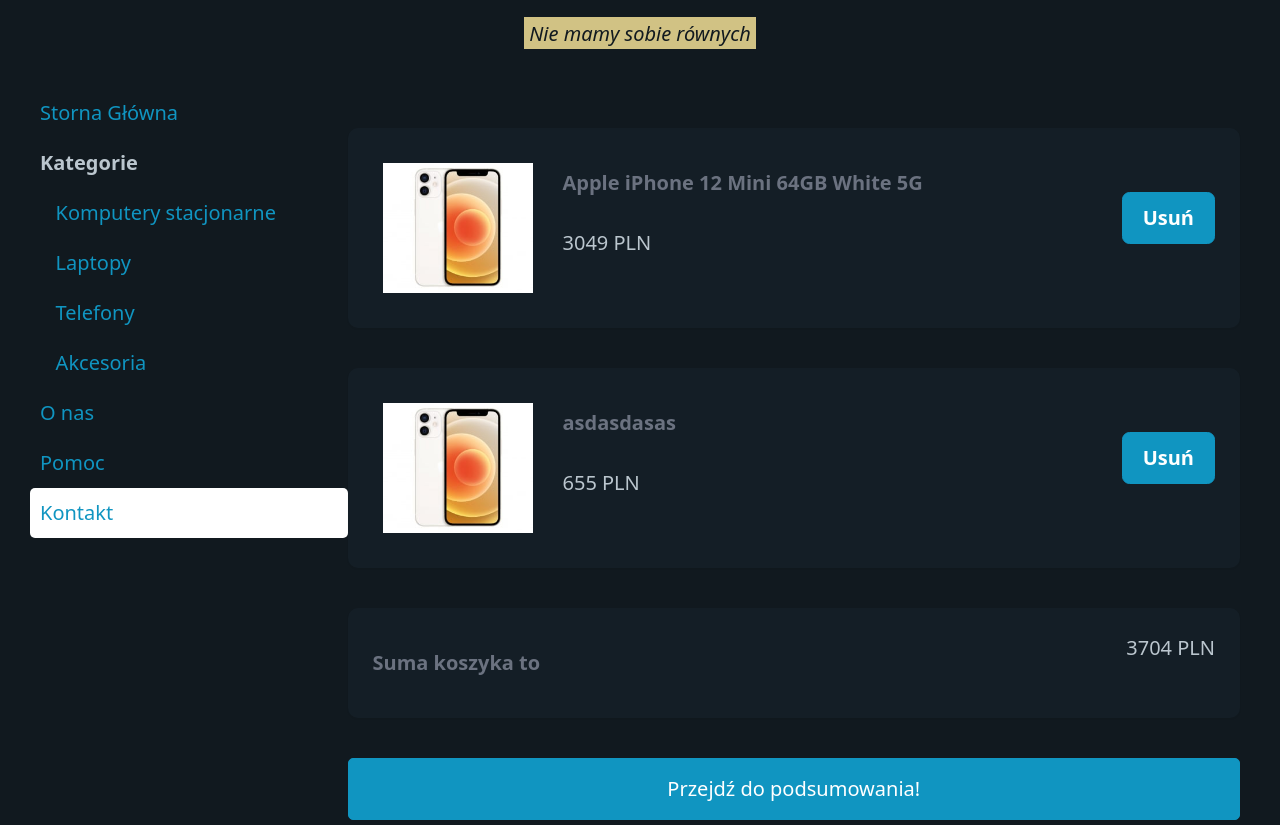
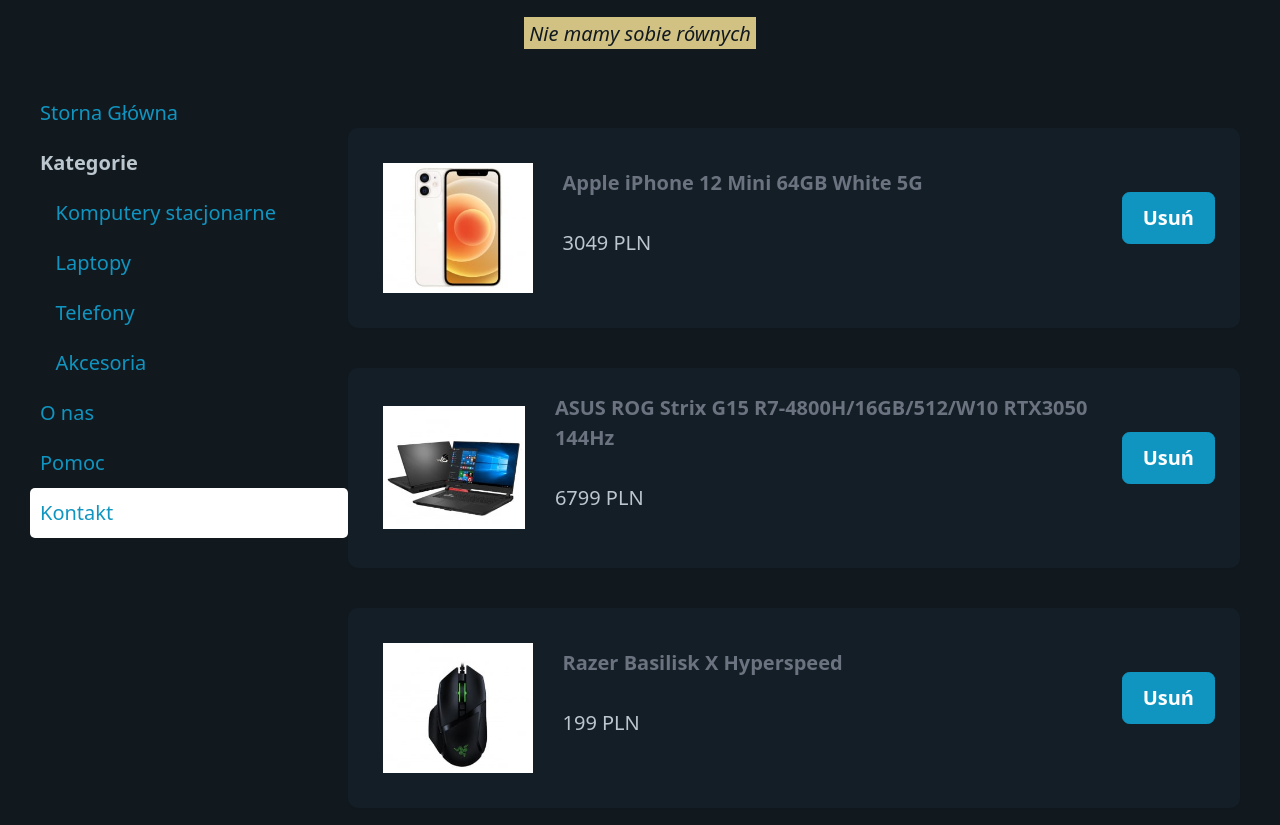
Before and after one commit to Fidek-creator/Fidazon, a plain HTML site: page koszyk.html in a window 1280 px wide. Shown: the part 127-952 px from the top of the page. Drawn offline with nearby package versions, Linux system fonts and the light colour scheme; a web font is replaced by a local one.

Commit message:
Finished version for my teacher

```diff
--- a/koszyk.html
+++ b/koszyk.html
@@ -166,9 +166,14 @@
             "price": 3049
           },
           {
-            "name": "asdasdasas",
-            "img": "phone/1",
-            "price": 655
+            "name": "ASUS ROG Strix G15 R7‑4800H/16GB/512/W10 RTX3050 144Hz",
+            "img": "laptopy/25",
+            "price": 6799
+          },
+          {
+            "name": "Razer Basilisk X Hyperspeed",
+            "img": "accesorries/8",
+            "price": 199
           },
         ]
 
```
Also changed, not shown: src/accesorries/8.jpg (renamed from src/accesorries/pr_2020_3_26_6_54_19_373_00.jpg).
